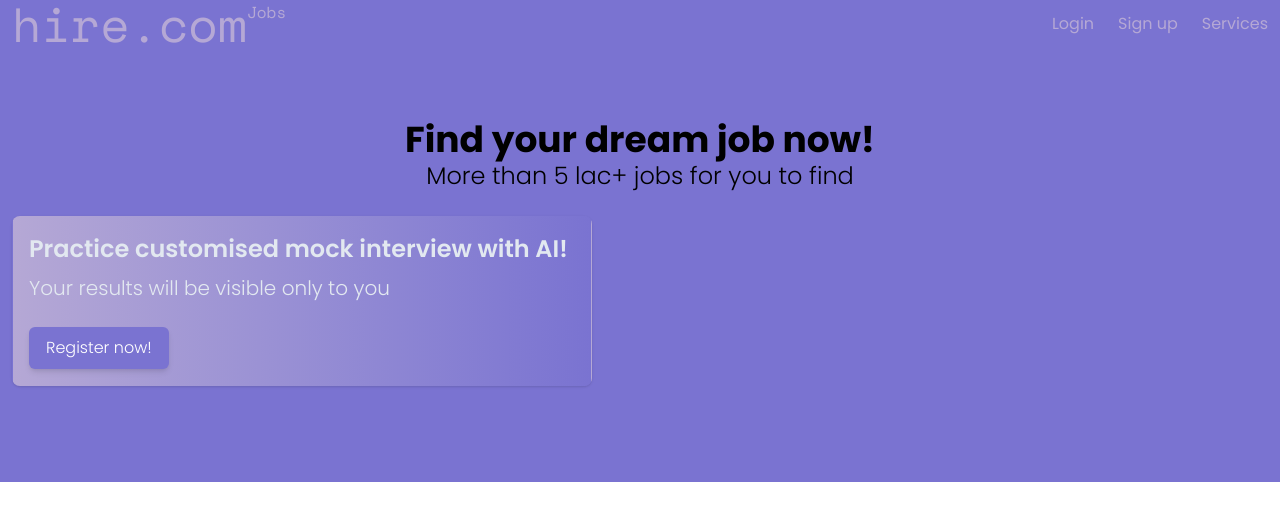
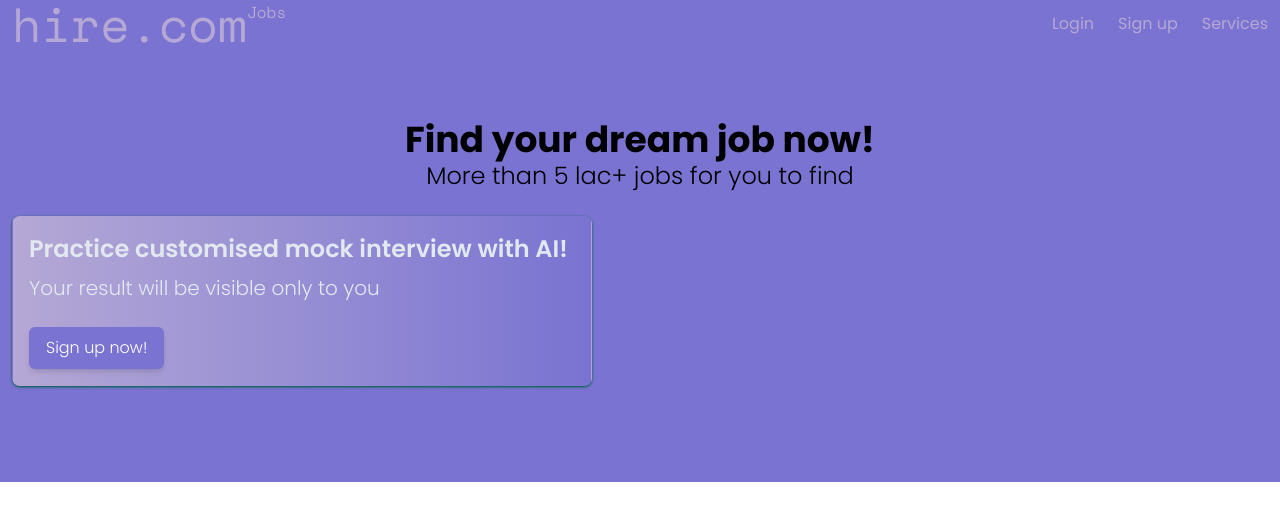
Before and after one commit to ReconElement/Hire, a React (Vite) app: page / in a window 1280 px wide. Shown: the top 520 px of the page. Built offline with nearby package versions, Linux system fonts and the light colour scheme.

Commit message:
Added some code
Added some code

```diff
--- a/src/assets/Card.tsx
+++ b/src/assets/Card.tsx
@@ -1,18 +1,18 @@
 import '../App.css';
-const Card = ()=>{
+const Card = (props: {title: string, content: string, buttonContent: string, func: (e: React.MouseEvent<HTMLButtonElement, MouseEvent>)=>void})=>{
     return(
-        <div className="relative flex flex-col my-6 bg-gradient-to-r from-lightviolet to-darkviolet text-gray-400 shadow-sm border border-slate-200 border-transparent rounded-lg w-145">
+        <div className="relative flex flex-col my-6 bg-gradient-to-r from-lightviolet to-darkviolet text-gray-400 shadow-sm border border-transparent shadow-emerald-800 rounded-lg w-145">
             <div className="p-4">
                 <div className="mb-2 text-slate-200 text-2xl poppins-regular poppins-semibold ">
                     <span className="">
-                        Practice customised mock interview with AI!
+                        {props.title}
                     </span>
                 </div>
                 <div className="text-slate-200 leading-normal text-xl poppins-light">
-                    Your results will be visible only to you
+                    {props.content}
                 </div>
-                <button type="button" className="rounded-md poppins-light bg-darkviolet py-2 px-4 mt-6 border border-transparent text-center text-base text-white transition-all shadow-md hover:shadow-lg focus:bg-slate-300">
-                    Register now!
+                <button onClick={props.func} type="button" className="rounded-md poppins-light bg-darkviolet py-2 px-4 mt-6 border border-transparent text-center text-base text-white transition-all shadow-md hover:shadow-lg focus:bg-slate-300 focus:shadow-none active:bg-slate-700 hover:bg-slate-700 active:shadow-none ">
+                    {props.buttonContent}
                 </button>
             </div>
         </div>
--- a/src/components/Landing/Content.tsx
+++ b/src/components/Landing/Content.tsx
@@ -1,6 +1,13 @@
 import '../../App.css';
 import Card from '../../assets/Card';
+import { useNavigate } from 'react-router';
 const Content = ()=>{
+    const navigate = useNavigate();
+    const signup = (e: React.MouseEvent<HTMLButtonElement, MouseEvent>)=>{
+        e.preventDefault();
+        e.stopPropagation();
+        navigate('/signup');
+    }
     return (
         <div className="py-18 px-3 ">
             <div>
@@ -10,21 +17,7 @@ const Content = ()=>{
                 <span className="flex justify-center poppins-light text-2xl">More than 5 lac+ jobs for you to find</span>
             </div>
             <div>
-                {/* refer to https://www.material-tailwind.com/docs/html/card#blog-card for these tailwind styles */}
-                {/* <div className="relative flex flex-col my-6 bg-white shadow-sm border border-slate-200 rounded-lg w-96">
-                    <div className="p-4">
-                        <h5 className="mb-2 text-slate-800 text-xl font-semibold">
-                            Practice customised mock interview with AI!
-                        </h5>
-                        <p className="text-slate-600 leading-normal font-light">
-                            Don't worry your result will be visible only to you
-                        </p>
-                        <button type="button" className="rounded-md bg-slate-800 py-2 px-4 mt-6 border border-transparent text-center text-sm text-white transition-all shadow-md hover:shadow-lg focus:bg-slate-700 focus:shadow-none active:bg-slate-700  hover:bg-slate-700 active:shadow-none disabled:pointer-events-none disabled:opacity-50 disabled:shadow-none">
-                            Sign up now!
-                        </button>
-                    </div>
-                </div> */}
-                <Card/>
+                <Card title="Practice customised mock interview with AI!" content="Your result will be visible only to you" buttonContent="Sign up now!" func={signup} />
             </div>
         </div>
     )
```
